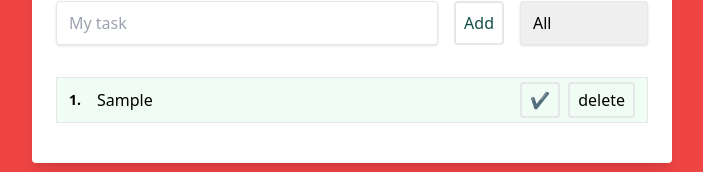
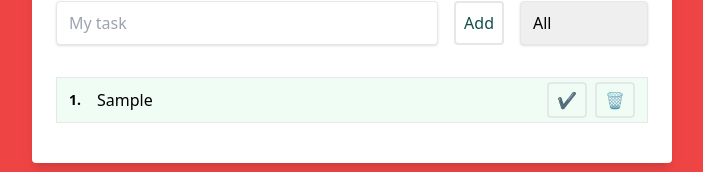
Before and after one commit to FANT0M100/todolist, a React (Create React App) app: page / in a window 1280 px wide. Both pictures are taken after typing "Sample" into the empty fields and a click on the button "Add". Shown: the part 356-528 px from the top of the page, without its empty margins (288-991 px from the left). Built offline with nearby package versions, Linux system fonts and the light colour scheme.

Commit message:
last update

```diff
--- a/src/components/listSection.jsx
+++ b/src/components/listSection.jsx
@@ -39,7 +39,7 @@ function ListSection( { todoList, setTodoList, filterVal } ) {
          <button className="flex-no-shrink px-2 py-1 rounded border-2 text-red border-red hover:text-white hover:bg-red-600 duration-300"
                  onClick={() => handleDelete(item.id)}
          >
-            delete
+            🗑
          </button>
      </div>
        ))}
```
